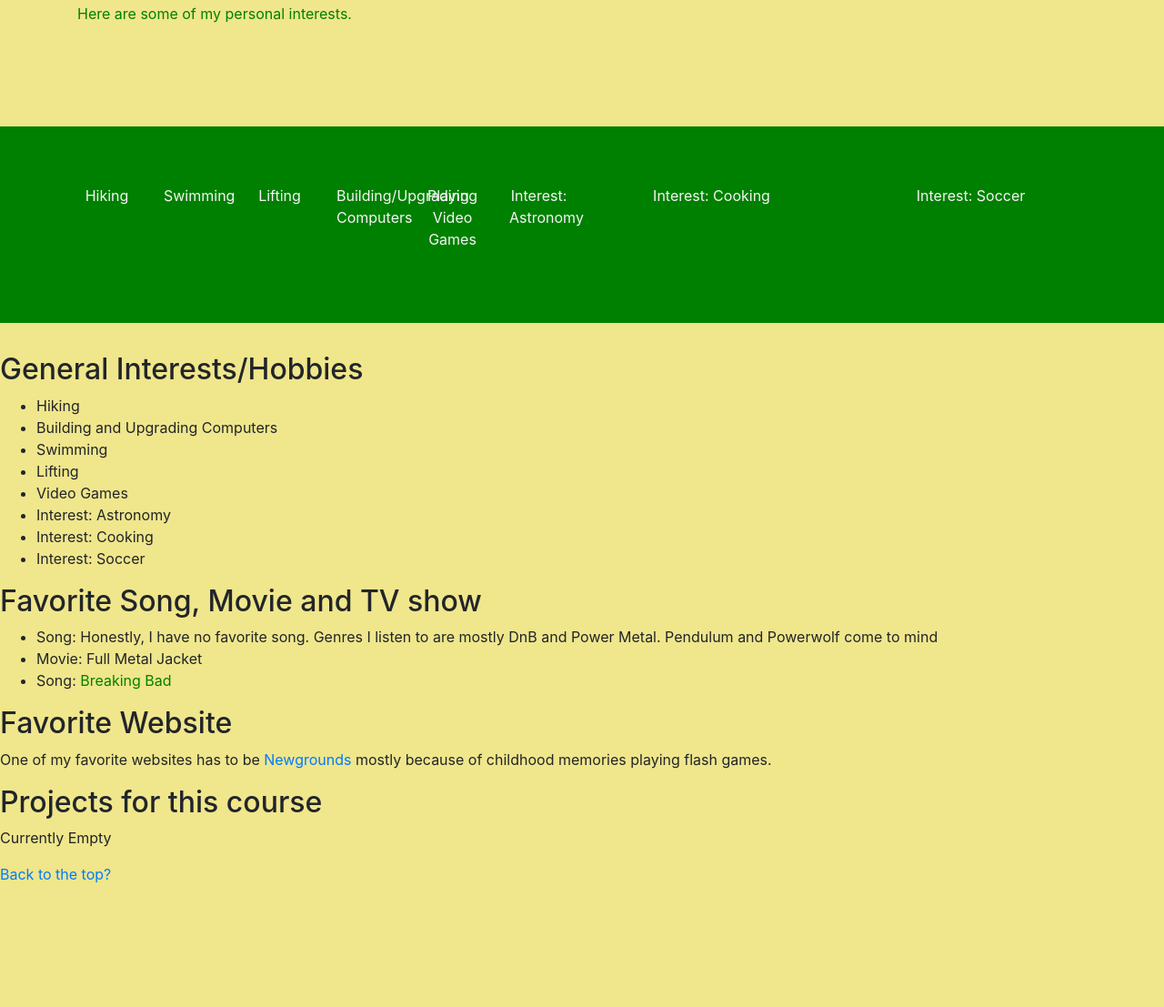
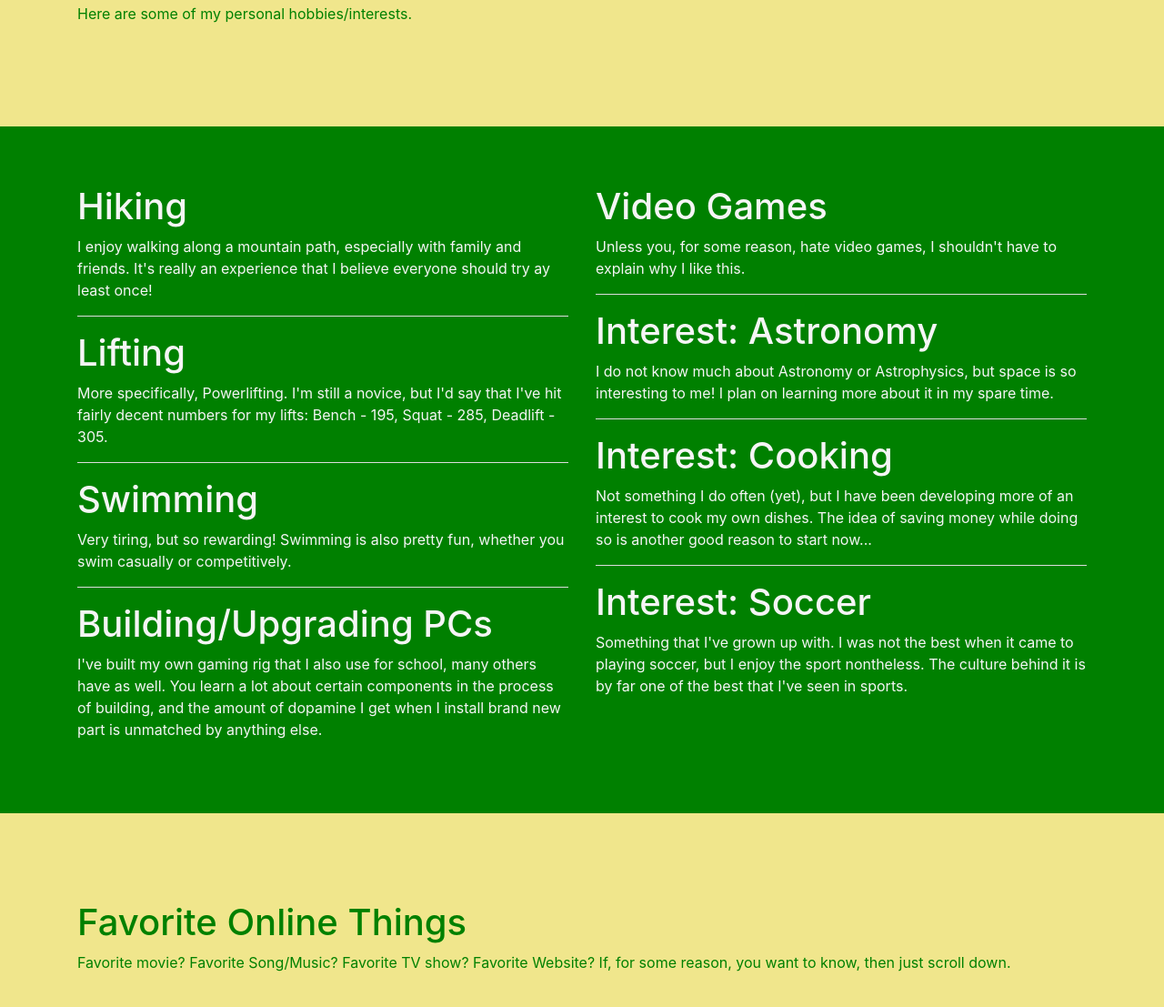
Before and after one commit to atom996/WebDev, a plain HTML site: page index.html in a window 1280 px wide. Shown: the part 1663-2770 px from the top of the page at 91% size. Before the commit the page ends 2652 px from the top, so only its background shows below. Drawn offline with nearby package versions, Linux system fonts and the light colour scheme.

Commit message:
Completed the Bootstrap implementation. Will continue to work on design in the future.

```diff
--- a/WebStyle.css
+++ b/WebStyle.css
@@ -17,3 +17,8 @@
   text-align: center;
   color: whitesmoke;
 }
+
+.cItem {
+  width: 100%;
+  height: 750px;
+}
--- a/index.html
+++ b/index.html
@@ -24,7 +24,7 @@
         <li class="nav-item"><a href="#section3" class="nav-link">Work Experience</a></li>
         <li class="nav-item"><a href="#section4" class="nav-link">Programming Skills</a></li>
         <li class="nav-item"><a href="#section5" class="nav-link">General Interests</a></li>
-        <li class="nav-item"><a href="#section6" class="nav-link">General Interests</a>
+        <li class="nav-item"><a href="#section6" class="nav-link">Favorite Online Things</a>
         <li class="nav-item">
           <div class="dropdown">
             <a href="#" class="nav-link dropdown-toggle" data-toggle="dropdown">Navigate</a>
@@ -99,72 +99,105 @@
     <div class="jumbotron jumbotron-fluid" style="background-color: khaki" id="section5">
       <div class="container">
         <h1 class="jumboH1">What do I like to do whenever I have time?</h1>
-        <p class="jumboP">Here are some of my personal interests.</p>
+        <p class="jumboP">Here are some of my personal hobbies/interests.</p>
       </div>
     </div>
 
     <div class="jumbotron jumbotron-fluid" style="background-color: green;">
       <div class="container">
         <div class="row">
-          <div class="col-sm-1">
-            <p class="cellH1">Hiking</h2>
+          <div class="col-sm-6">
+            <h1 class="cellH1" style="text-align: left">Hiking</h1>
+            <p class="cellP" style="text-align: left">I enjoy walking along a mountain path, especially with family and friends. It's really an experience that I believe everyone should try ay least once!</p>
+            <hr style="background-color: whitesmoke">
+            <h1 class="cellH1" style="text-align: left">Lifting</h1>
+            <p class="cellP" style="text-align: left">More specifically, Powerlifting. I'm still a novice, but I'd say that I've hit fairly decent numbers for my lifts: Bench - 195, Squat - 285, Deadlift - 305.</p>
+            <hr style="background-color: whitesmoke">
+            <h1 class="cellH1" style="text-align: left">Swimming</h1>
+            <p class="cellP" style="text-align: left">Very tiring, but so rewarding! Swimming is also pretty fun, whether you swim casually or competitively.</p>
+            <hr style="background-color: whitesmoke">
+            <h1 class="cellH1" style="text-align: left">Building/Upgrading PCs</h1>
+            <p class="cellP" style="text-align: left">I've built my own gaming rig that I also use for school, many others have as well. You learn a lot about certain components in the process of building, and the amount of dopamine I get when I install brand new part is unmatched by anything else.</p>
           </div>
-          <div class="col-sm-1">
-            <p class="cellH1">Swimming</h2>
-          </div>
-          <div class="col-sm-1">
-            <p class="cellH1">Lifting</h2>
-          </div>
-          <div class="col-sm-1">
-            <p class="cellH1">Building/Upgrading Computers</h2>
-          </div>
-          <div class="col-sm-1">
-            <p class="cellH1">Playing Video Games</h2>
-          </div>
-          <div class="col-sm-1">
-            <p class="cellH1">Interest: Astronomy</h2>
-          </div>
-          <div class="col-sm-3">
-            <p class="cellH1">Interest: Cooking</h2>
-          </div>
-          <div class="col-sm-3">
-            <p class="cellH1">Interest: Soccer</h2>
+          <div class="col-sm-6">
+            <h1 class="cellH1" style="text-align: left">Video Games</h1>
+            <p class="cellP" style="text-align: left">Unless you, for some reason, hate video games, I shouldn't have to explain why I like this.</p>
+            <hr style="background-color: whitesmoke">
+            <h1 class="cellH1" style="text-align: left">Interest: Astronomy</h1>
+            <p class="cellP" style="text-align: left">I do not know much about Astronomy or Astrophysics, but space is so interesting to me! I plan on learning more about it in my spare time.</p>
+            <hr style="background-color: whitesmoke">
+            <h1 class="cellH1" style="text-align: left">Interest: Cooking</h1>
+            <p class="cellP" style="text-align: left">Not something I do often (yet), but I have been developing more of an interest to cook my own dishes. The idea of saving money while doing so is another good reason to start now...</p>
+            <hr style="background-color: whitesmoke">
+            <h1 class="cellH1" style="text-align: left">Interest: Soccer</h1>
+            <p class="cellP" style="text-align: left">Something that I've grown up with. I was not the best when it came to playing soccer, but I enjoy the sport nontheless. The culture behind it is by far one of the best that I've seen in sports.</p>
           </div>
         </div>
       </div>
     </div>
 
-    <div class="generalContainer" id="section5">
-    <h2> General Interests/Hobbies </h2>
-    <ul>
-      <li>Hiking</li>
-      <li>Building and Upgrading Computers</li>
-      <li>Swimming</li>
-      <li>Lifting</li>
-      <li>Video Games</li>
-      <li>Interest: Astronomy</li>
-      <li>Interest: Cooking</li>
-      <li>Interest: Soccer</li>
-    </ul>
+    <div class="jumbotron jumbotron-fluid" style="background-color: khaki" id="section6">
+      <div class="container">
+        <h1 class="jumboH1">Favorite Online Things</h1>
+        <p class="jumboP">Favorite movie? Favorite Song/Music? Favorite TV show? Favorite Website? If, for some reason, you want to know, then just scroll down.</p>
+      </div>
     </div>
 
-    <div class="generalContainer"id="section6">
-    <h2>Favorite Song, Movie and TV show</h2>
-      <ul>
-        <li>Song: Honestly, I have no favorite song. Genres I listen to are mostly DnB and Power Metal. Pendulum and Powerwolf come to mind</li>
-        <li>Movie: Full Metal Jacket</li>
-        <li>Song: <span style="color:green">Breaking Bad</span> </li>
-      </ul>
+    <div class="jumbotron jumbotron-fluid" style="background-color: green;">
+      <div class="container">
+        <div id="demo" class="carousel slide" data-ride="carousel">
+          <ul class="carousel-indicators">
+            <li data-target="#demo" data-slide-to="0" class="active"></li>
+            <li data-target="#demo" data-slide-to="1"></li>
+            <li data-target="#demo" data-slide-to="2"></li>
+            <li data-target="#demo" data-slide-to="3"></li>
+          </ul>
+
+          <div class="carousel-inner">
+            <div class="carousel-item active">
+              <img src="powerwolf.jpg" alt="pmetal" class="cItem">
+            </div>
+            <div class="carousel-item">
+              <img src="fmj.jpg" alt="fullmetaljacket" class="cItem">
+            </div>
+            <div class="carousel-item">
+              <img src="breakingbad.jpg" alt="walter" class="cItem">
+            </div>
+            <div class="carousel-item">
+              <img src="newgrounds.jpg" alt="walter" class="cItem">
+            </div>
+          </div>
+
+          <a class="carousel-control-prev" href="#demo" data-slide="prev">
+            <span class="carousel-control-prev-icon"></span>
+          </a>
+          <a class="carousel-control-next" href="#demo" data-slide="next">
+            <span class="carousel-control-next-icon"></span>
+          </a>
+
+        </div>
+      </div>
     </div>
 
-    <div class="favoriteWebsiteContainer" id="website">
-    <h2> Favorite Website </h2>
-    <p>One of my favorite websites has to be <a href="https://www.newgrounds.com/" class="a" target="_blank">Newgrounds</a> mostly because of childhood memories playing flash games.</p>
+    <div class="jumbotron jumbotron-fluid" style="background-color: khaki">
+      <div class="container">
+        <h1 class="jumboH1">To clarify...</h1>
+        <h2 class="jumboH1">Favorite movie:</h2>
+        <p class="jumboP">I have a lot of movies that I like. I guess one that comes to mind is Full Metal Jacket. Great scenes and a strong theme about war.</p>
+        <hr style="background-color: green;">
+        <h2 class="jumboH1">Favorite show:</h2>
+        <p class="jumboP">I watch things from Netflix shows to Anime. I've seen too many of both and have no favorites. IF I had to pick one that people know about and is also on Netflix, I'd say Breaking Bad. An adventure with a slow start and a... twist at the end.</p>
+        <hr style="background-color: green;">
+        <h2 class="jumboH1">Favorite song/music:</h2>
+        <p class="jumboP">I mostly listen to power metal and Drum and Bass (DnB). Artists like Pendulum and Powerwolf come to mind. Why do I like these genres? I like music that motivates me and makes me want to get up and do something.</p>
+        <hr style="background-color: green;">
+        <h2 class="jumboH1">Favorite website:</h2>
+        <p class="jumboP">Newgrounds. I grew up with this site as a kid and I knew about it before YouTube. I mean, it was made BEFORE YouTube.</p>
+      </div>
     </div>
 
-    <h2 class="center">Projects for this course</h2>
-    <p class="center">Currently Empty</p>
-    <p><a href="#start" class="a">Back to the top?</a></p>
+    <h2 style="text-align: center;">Projects for this course</h2>
+    <p style="text-align: center;">Currently Empty</p>
 
   </body>
 
```
Also changed, not shown: breakingbad.jpg (added), fmj.jpg (added), newgrounds.jpg (added), powerwolf.jpg (added).
